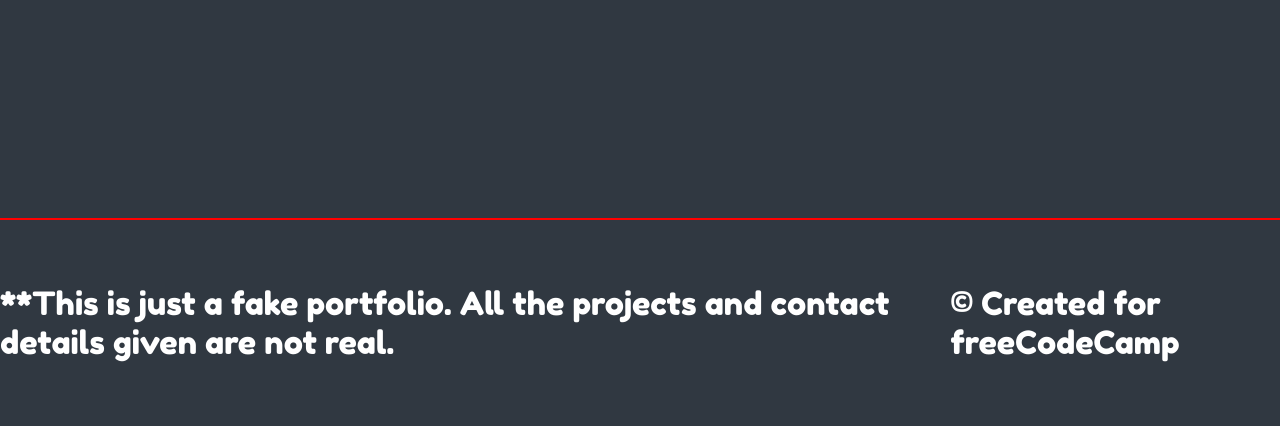
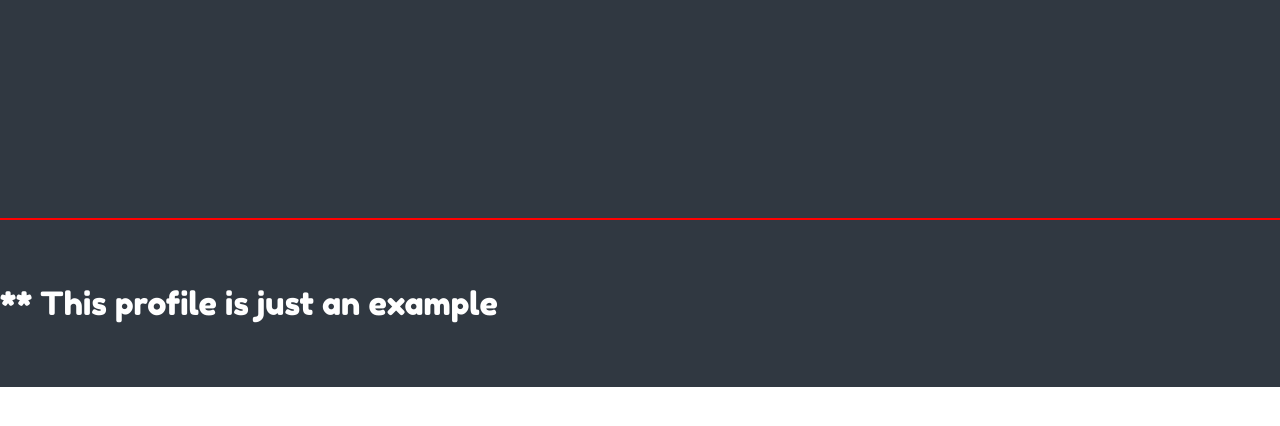
Before and after one commit to prudencenono/portfolio, a plain HTML site: page index.html in a window 1280 px wide. Shown: the part 2820-3246 px from the top of the page. After the commit the page ends 3207 px from the top, so only its background shows below. Drawn offline with Linux system fonts and the light colour scheme; files whose address does not match are found by name.

Commit message:
Update index.html

```diff
--- a/index.html
+++ b/index.html
@@ -103,13 +103,9 @@
         <div class="container">
             <div class="footer-text">
         <p>
-          **This is just a fake portfolio. All the projects and contact details
-          given are not real.
+          ** This profile is just an example
         </p>
-        <p>
-          © Created for
-          <a href="https://www.freecodecamp.com/" target="_blank">freeCodeCamp <i class="fa fa-free-code-camp"></i></a>
-        </p>
+
     </div>
 </div>
       </footer>
```
